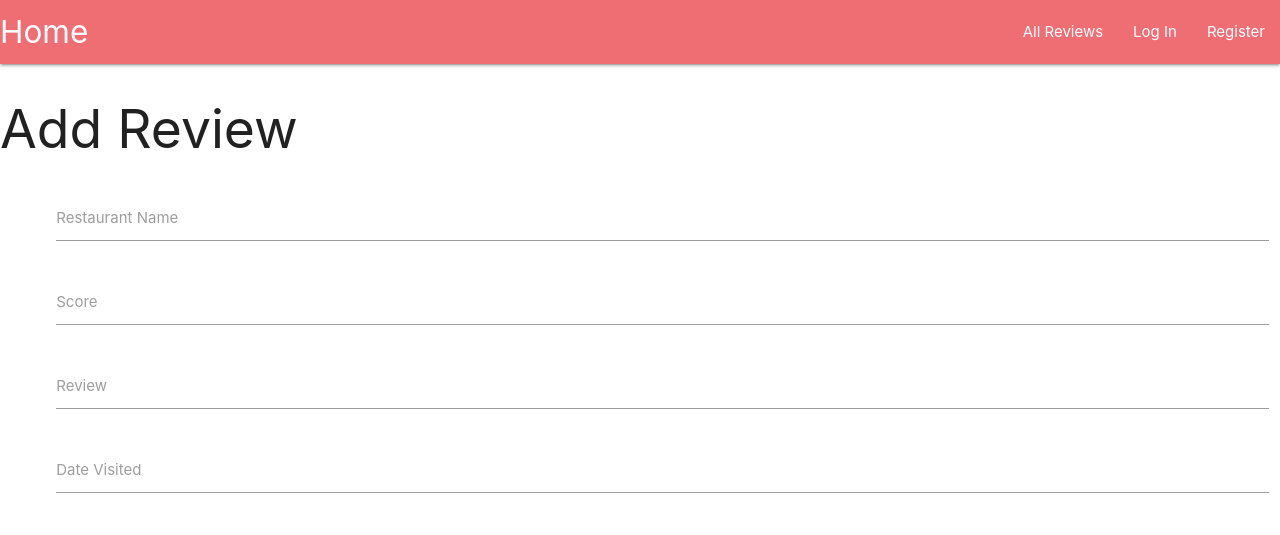
After one commit to emilija-smitaite/review-a-restaurant, a Flask app: page /add_review in a window 1280 px wide. The commit adds this page. Shown: the top 535 px of the page. Run offline with Flask 2, Linux system fonts and the light colour scheme; some libraries are stand-ins or nearby versions.

Commit message:
Add add_review.html template

```diff
--- a/app.py
+++ b/app.py
@@ -100,6 +100,11 @@ def logout():
     return redirect(url_for("logout"))
 
 
+@app.route("/add_review")
+def add_review():
+    return render_template("add_review.html")
+
+
 if __name__ == "__main__":
     app.run(host=os.environ.get("IP"),
             port=int(os.environ.get("PORT")),
--- /dev/null
+++ b/templates/add_review.html
@@ -0,0 +1,32 @@
+{% extends "base.html" %}
+{% block content %}
+
+    <h2>Add Review</h2>
+    <div class="row">
+        <form class="col s12" method="POST" action="">
+          <div class="row">
+            <div class="input-field col s12">
+              <i class="material-icons prefix"></i>
+              <input id="restaurant_name" type="text" class="validate" name="restaurant_name">
+              <label for="restaurant_name">Restaurant Name</label>
+            </div>
+            <div class="input-field col s12">
+              <i class="material-icons prefix"></i>
+              <input id="score" type="text" class="validate" name="score">
+              <label for="score">Score</label>
+            </div>
+            <div class="input-field col s12">
+                <i class="material-icons prefix"></i>
+                <input id="review_text" type="text" class="validate" name="review_text">
+                <label for="review_text">Review</label>
+              </div>
+              <div class="input-field col s12">
+                <i class="material-icons prefix"></i>
+                <input id="date" type="tel" class="validate" name="date">
+                <label for="date">Date Visited</label>
+              </div>
+          </div>
+        </form>
+      </div>
+
+{% endblock %}
--- a/templates/base.html
+++ b/templates/base.html
@@ -23,6 +23,7 @@
               <ul class="right hide-on-med-and-down">
                 {% if session.user %}
                     <li><a href="{{ url_for('reviews') }}">All Reviews</a></li>
+                    <li><a href="{{ url_for('add_review') }}">Add Review</a></li>
                     <li><a href="{{ url_for('profile', username=session['user']) }}">Profile</a></li>
                     <li><a href="{{ url_for('logout') }}">Log Out</a></li>
                 {% else %}
@@ -38,6 +39,7 @@
           <ul class="sidenav" id="mobile-demo">
             {% if session.user %}
                 <li><a href="{{ url_for('reviews') }}">All Reviews</a></li>
+                <li><a href="{{ url_for('add_review') }}">Add Review</a></li>
                 <li><a href="{{ url_for('profile', username=session['user']) }}">Profile</a></li>
                 <li><a href="{{ url_for('logout') }}">Log Out</a></li>
             {% else %}
```
